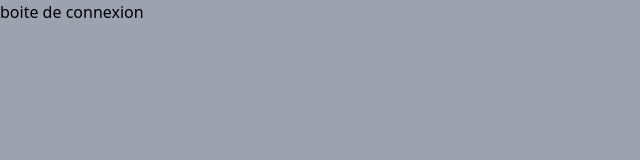
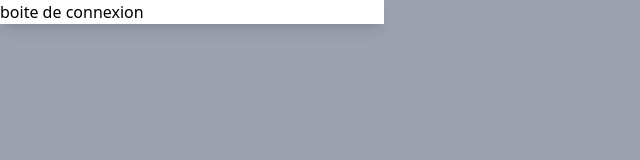
Before and after one commit to beckyo6/signin-page, a plain HTML site: page connexion.html in a window 1280 px wide. Shown: the whole page, without its empty margins (0-640 px from the left). Drawn offline with nearby package versions, Linux system fonts and the light colour scheme.

Commit message:
first modal

```diff
--- a/connexion.html
+++ b/connexion.html
@@ -6,6 +6,8 @@
     <script src="https://cdn.tailwindcss.com"></script>
 </head>
 <body class="bg-gray-400">
-    <h1>boite de connexion</h1>
+    <div class="bg-white shadow-lg max-w-96">
+        <h1>boite de connexion</h1>
+    </div>
 </body>
 </html>
```
